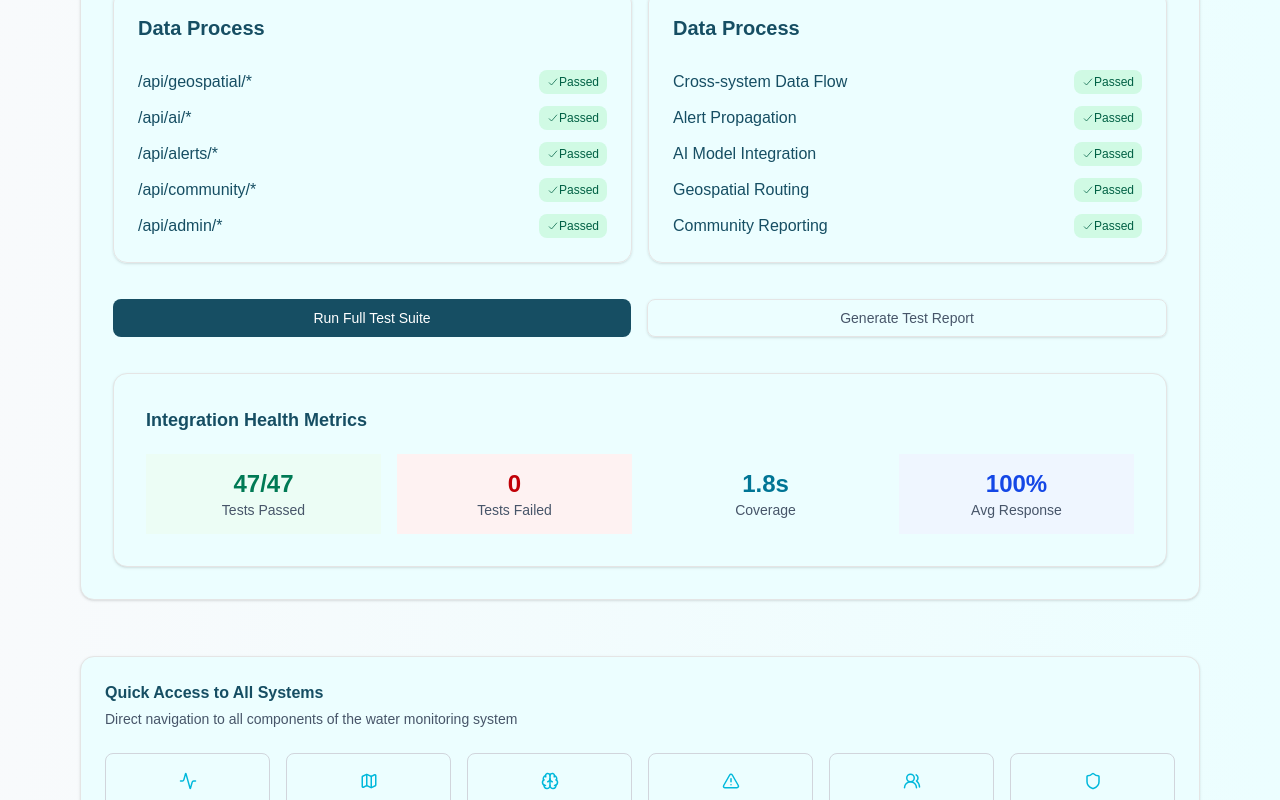
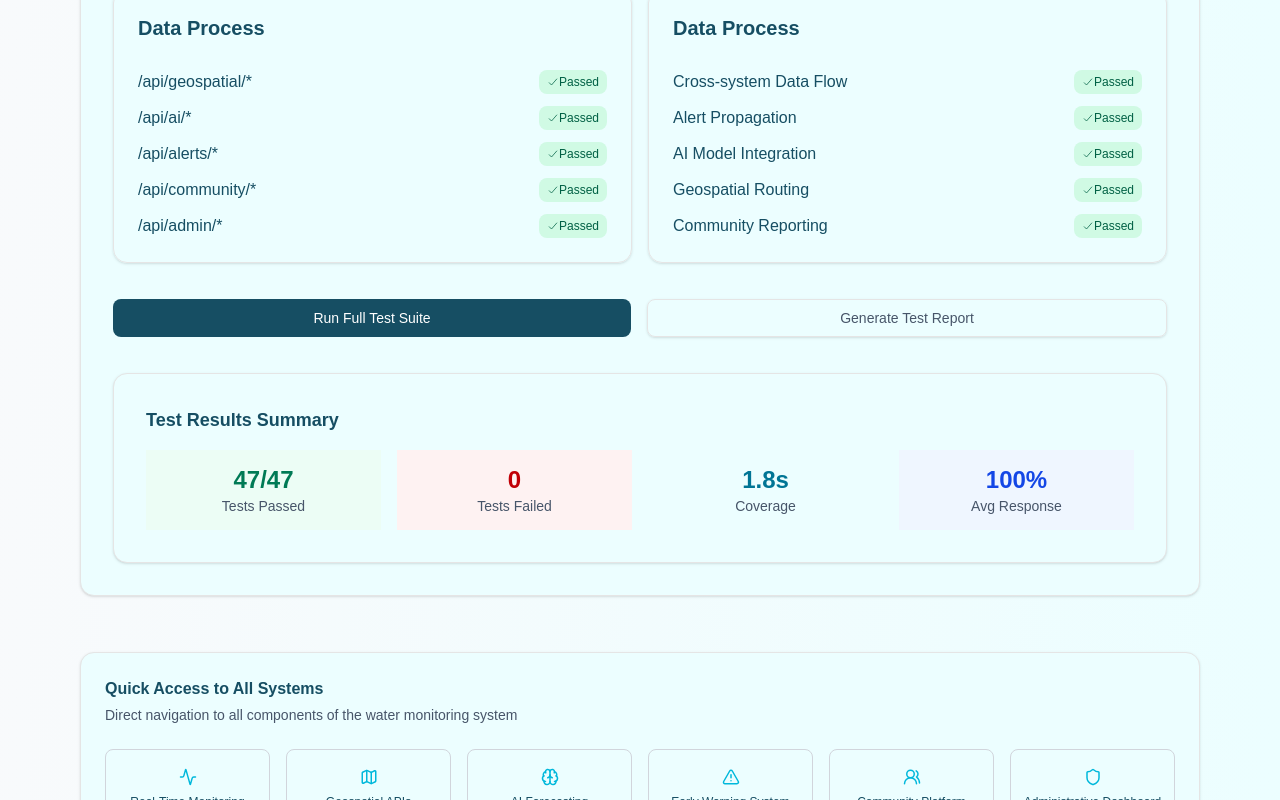
Before and after one commit to bettytadege/water-resources-monitoring, a React (Vite) app: page /system-testing in a window 1280 px wide. Shown: the part 629-1429 px from the top of the page. Built offline with nearby package versions, Linux system fonts and the light colour scheme.

Commit message:
refactor:wrap in card container

```diff
--- a/src/components/monitoring/sensor-network/Map.tsx
+++ b/src/components/monitoring/sensor-network/Map.tsx
@@ -1,10 +1,11 @@
 import { Select, SelectContent, SelectGroup, SelectItem, SelectTrigger, SelectValue } from "@/components/ui/select";
 import img from "@/assets/images/map.png";
+import CardContainer from "@/components/common/CardContainer";
 
 
 function Map() {
   return (
-    <div className="border shadow bg-ice-blue rounded-xl p-6 space-y-4 w-full  ">
+   <CardContainer>
 
       <div className="flex justify-between items-center">
         <div>
@@ -42,7 +43,7 @@ function Map() {
       <div className="w-full h-[500px]">
         <img src={img} alt="Sensor Map" className="rounded-md w-full h-full object-cover" />
       </div>
-    </div>
+   </CardContainer>
   );
 }
 
--- a/src/components/monitoring/sensor-network/SensorNetworkStatics.tsx
+++ b/src/components/monitoring/sensor-network/SensorNetworkStatics.tsx
@@ -1,4 +1,5 @@
 import Card from "@/components/common/Card"
+import CardContainer from "@/components/common/CardContainer"
 
 const staticsData=[
 
@@ -31,7 +32,7 @@ const staticsData=[
 
 function SensorNetworkStatics() {
   return (
-    <div className="bg-ice-blue rounded-xl border shadow p-6 space-y-5">
+   <CardContainer>
          <div>
           <p className="text-deep-teal font-semibold">Sensor Network Statistics</p>
           <span className="text-slate-purple text-sm">Overall network health and performance metrics</span>
@@ -41,7 +42,7 @@ function SensorNetworkStatics() {
             <Card key={key} value={item.value} bgColor={item.bgColor} title={item.title} textColor={item.textColor}/>
         ))}
      </div>
-    </div>
+   </CardContainer>
   )
 }
 
--- a/src/components/system-testing/ResultSummary.tsx
+++ b/src/components/system-testing/ResultSummary.tsx
@@ -1,4 +1,5 @@
 import Card from "../common/Card"
+import CardContainer from "../common/CardContainer"
 
 const summaryData=[
 
@@ -29,14 +30,15 @@ const summaryData=[
 ]
 function ResultSummary() {
   return (
-   <div className="bg-ice-blue border w-full rounded-xl p-8 space-y-5 shadow-sm ">
-     <p className="text-deep-teal font-semibold text-lg">Integration Health Metrics</p>
+  //  <div className="bg-ice-blue border w-full rounded-xl p-8 space-y-5 shadow-sm ">
+    <CardContainer className="shadow-sm p-8 ">
+     <p className="text-deep-teal font-semibold text-lg">Test Results Summary</p>
      <div className="grid lg:grid-cols-4 md:grid-cols-2 grid-cols-1 gap-4">
         {summaryData.map((item,key)=>(
             <Card key={key} value={item.value} bgColor={item.bgColor} title={item.title} textColor={item.textColor}/>
         ))}
      </div>
-    </div>
+   </CardContainer>
   )
 }
 
--- a/src/components/system-testing/SystemTesting.tsx
+++ b/src/components/system-testing/SystemTesting.tsx
@@ -1,3 +1,4 @@
+import CardContainer from "../common/CardContainer"
 import { Button } from "../ui/button"
 import ApiEndPointTestCard from "./ApiEndPointTestCard"
 import IntegrationTestCard from "./IntegrationTestCard"
@@ -7,7 +8,8 @@ import ResultSummary from "./ResultSummary"
 function SystemTesting() {
     return (
         <>
-            <div className="bg-ice-blue border w-full rounded-xl p-8 space-y-5 shadow-sm flex flex-col gap-4">
+            {/* <div className="bg-ice-blue border w-full rounded-xl p-8 space-y-5 shadow-sm flex flex-col gap-4"> */}
+                <CardContainer className="shadow-sm p-8 flex flex-col gap-4 space-y-5 ">
                 <div className="space-y-1">
                     <p className="text-deep-teal font-semibold ">System Integration Testing</p>
                     <p className="text-sm text-slate-purple">Comprehensive testing suite for all water monitoring systems</p>
@@ -21,7 +23,8 @@ function SystemTesting() {
                     <Button className="bg-inherit border shadow text-slate-purple py-2 flex-1 hover:bg-primary-purple hover:text-white duration-100 transition-all">Generate Test Report</Button>
                 </div>
                 <ResultSummary />
-            </div>
+            {/* </div> */}
+            </CardContainer>
         </>
     )
 }
```
